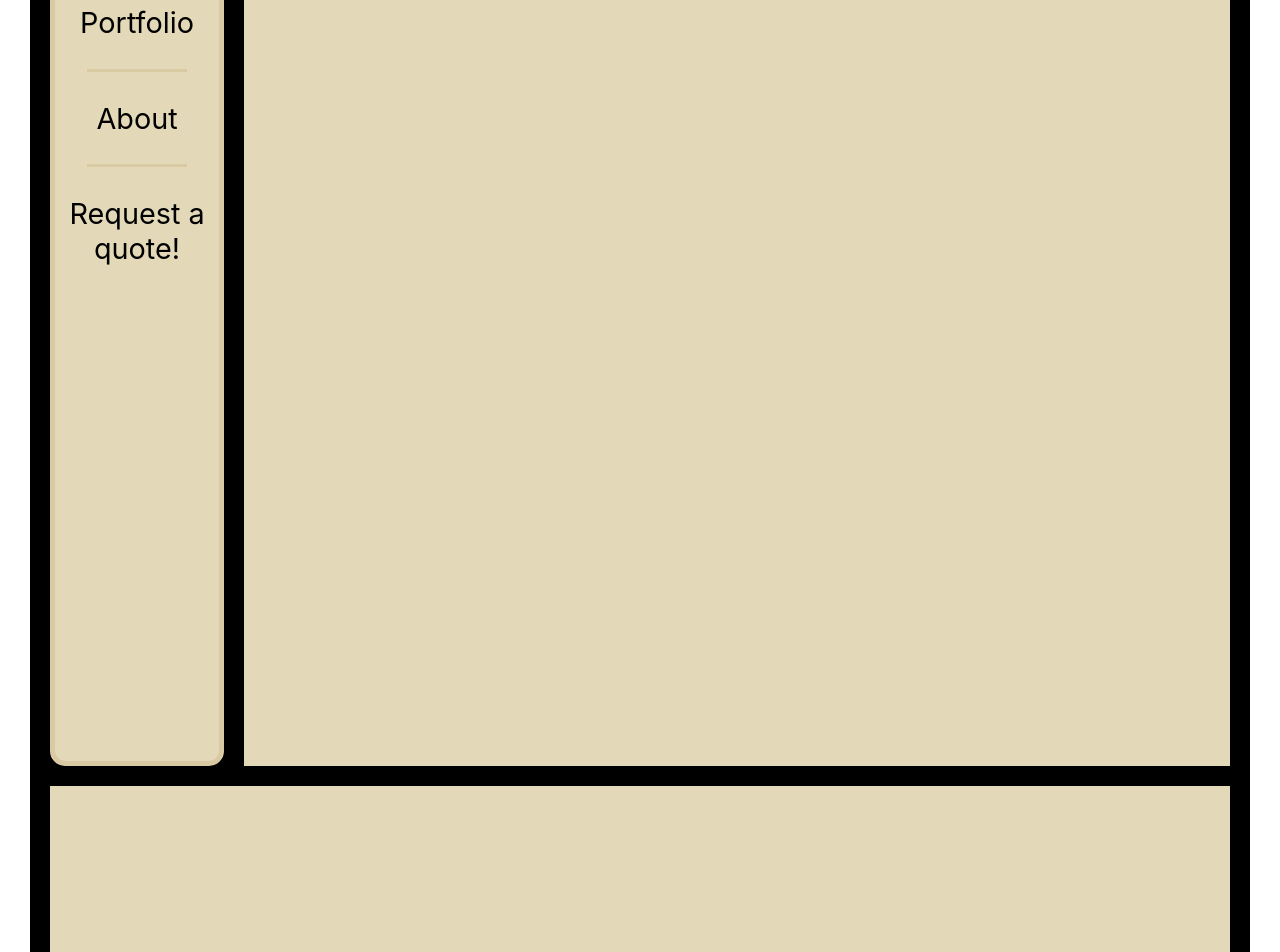
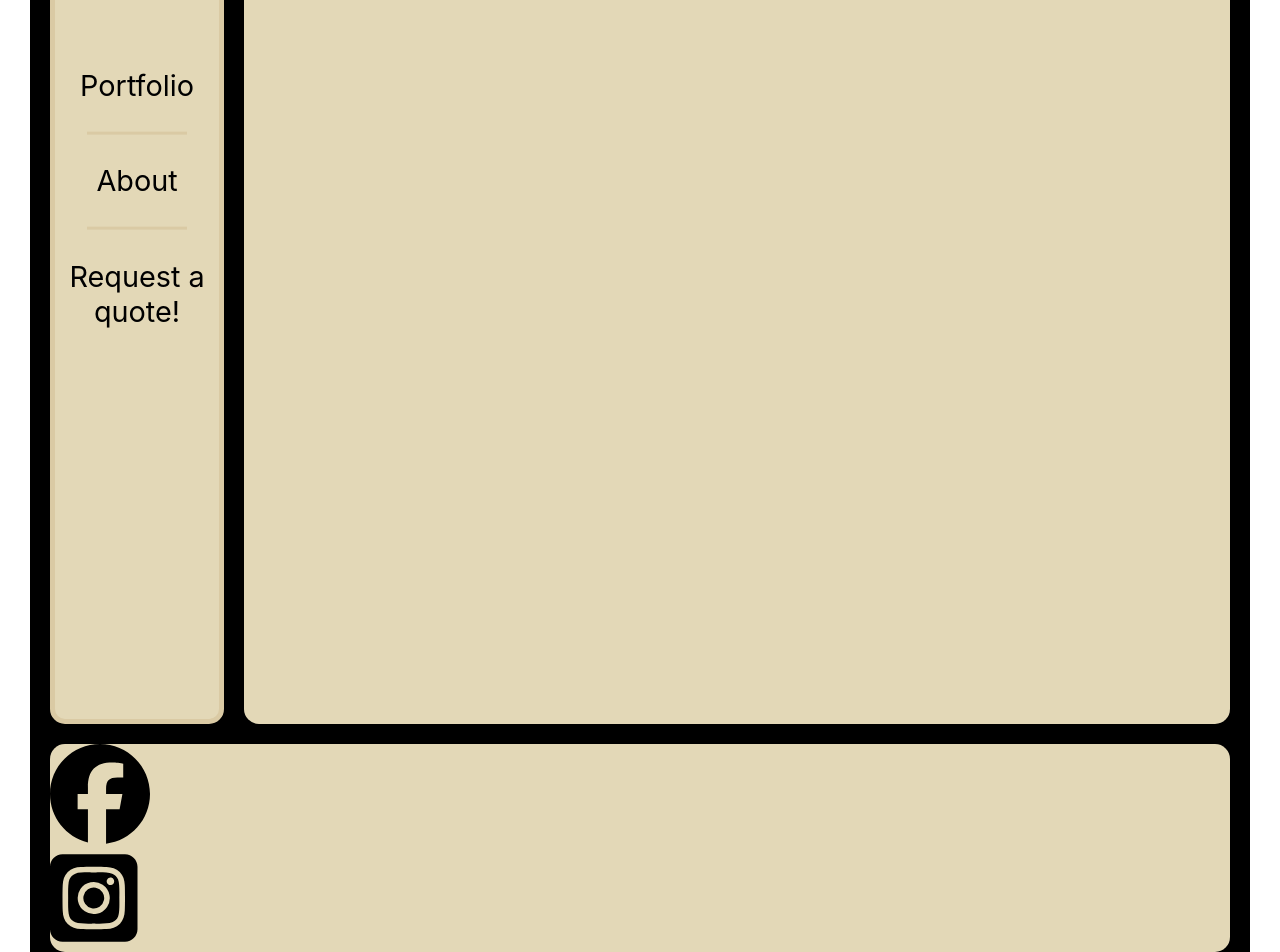
Before and after one commit to FishyFishy-Git/rustickly-homemade-frontend, a React (Create React App) app: page / in a window 1280 px wide. Shown: the part 348-1300 px from the top of the page. Built offline with nearby package versions, Linux system fonts and the light colour scheme; the HTML template or start-up script is replaced by a standard one.

Commit message:
created svgs with links

```diff
--- a/package.json
+++ b/package.json
@@ -3,6 +3,11 @@
   "version": "0.1.0",
   "private": true,
   "dependencies": {
+    "@fortawesome/fontawesome-svg-core": "^6.6.0",
+    "@fortawesome/free-brands-svg-icons": "^6.6.0",
+    "@fortawesome/free-regular-svg-icons": "^6.6.0",
+    "@fortawesome/free-solid-svg-icons": "^6.6.0",
+    "@fortawesome/react-fontawesome": "^0.2.2",
     "@testing-library/jest-dom": "^5.17.0",
     "@testing-library/react": "^13.4.0",
     "@testing-library/user-event": "^13.5.0",
--- a/src/Pages/landingPage.js
+++ b/src/Pages/landingPage.js
@@ -1,4 +1,5 @@
 import React from "react";
+import { FontAwesomeIcon } from '@fortawesome/react-fontawesome'
 import logo from '../assests/Rustickly_2.png'
 import '../layout/landingPage.css'
 import { NavLink, Outlet } from "react-router-dom";
@@ -28,8 +29,15 @@
         </div>
 
         <div className='footer-block'>
-          <div className='social-placeholder'>
-
+          <div id='facebook'>
+            <NavLink>
+              <svg xmlns="http://www.w3.org/2000/svg" height="100px" viewBox="0 0 512 512"><path d="M512 256C512 114.6 397.4 0 256 0S0 114.6 0 256C0 376 82.7 476.8 194.2 504.5V334.2H141.4V256h52.8V222.3c0-87.1 39.4-127.5 125-127.5c16.2 0 44.2 3.2 55.7 6.4V172c-6-.6-16.5-1-29.6-1c-42 0-58.2 15.9-58.2 57.2V256h83.6l-14.4 78.2H287V510.1C413.8 494.8 512 386.9 512 256h0z"/></svg>
+            </NavLink>
+          </div>
+          <div id="instagram">
+            <NavLink>
+              <svg xmlns="http://www.w3.org/2000/svg" height="100px" viewBox="0 0 448 512"><path d="M194.4 211.7a53.3 53.3 0 1 0 59.3 88.7 53.3 53.3 0 1 0 -59.3-88.7zm142.3-68.4c-5.2-5.2-11.5-9.3-18.4-12c-18.1-7.1-57.6-6.8-83.1-6.5c-4.1 0-7.9 .1-11.2 .1c-3.3 0-7.2 0-11.4-.1c-25.5-.3-64.8-.7-82.9 6.5c-6.9 2.7-13.1 6.8-18.4 12s-9.3 11.5-12 18.4c-7.1 18.1-6.7 57.7-6.5 83.2c0 4.1 .1 7.9 .1 11.1s0 7-.1 11.1c-.2 25.5-.6 65.1 6.5 83.2c2.7 6.9 6.8 13.1 12 18.4s11.5 9.3 18.4 12c18.1 7.1 57.6 6.8 83.1 6.5c4.1 0 7.9-.1 11.2-.1c3.3 0 7.2 0 11.4 .1c25.5 .3 64.8 .7 82.9-6.5c6.9-2.7 13.1-6.8 18.4-12s9.3-11.5 12-18.4c7.2-18 6.8-57.4 6.5-83c0-4.2-.1-8.1-.1-11.4s0-7.1 .1-11.4c.3-25.5 .7-64.9-6.5-83l0 0c-2.7-6.9-6.8-13.1-12-18.4zm-67.1 44.5A82 82 0 1 1 178.4 324.2a82 82 0 1 1 91.1-136.4zm29.2-1.3c-3.1-2.1-5.6-5.1-7.1-8.6s-1.8-7.3-1.1-11.1s2.6-7.1 5.2-9.8s6.1-4.5 9.8-5.2s7.6-.4 11.1 1.1s6.5 3.9 8.6 7s3.2 6.8 3.2 10.6c0 2.5-.5 5-1.4 7.3s-2.4 4.4-4.1 6.2s-3.9 3.2-6.2 4.2s-4.8 1.5-7.3 1.5l0 0c-3.8 0-7.5-1.1-10.6-3.2zM448 96c0-35.3-28.7-64-64-64H64C28.7 32 0 60.7 0 96V416c0 35.3 28.7 64 64 64H384c35.3 0 64-28.7 64-64V96zM357 389c-18.7 18.7-41.4 24.6-67 25.9c-26.4 1.5-105.6 1.5-132 0c-25.6-1.3-48.3-7.2-67-25.9s-24.6-41.4-25.8-67c-1.5-26.4-1.5-105.6 0-132c1.3-25.6 7.1-48.3 25.8-67s41.5-24.6 67-25.8c26.4-1.5 105.6-1.5 132 0c25.6 1.3 48.3 7.1 67 25.8s24.6 41.4 25.8 67c1.5 26.3 1.5 105.4 0 131.9c-1.3 25.6-7.1 48.3-25.8 67z"/></svg>
+            </NavLink>
           </div>
         </div>
         <Outlet />
--- a/src/layout/landingPage.css
+++ b/src/layout/landingPage.css
@@ -1,5 +1,4 @@
 /* this is the styling for the landing page */
-
 .originNav {
  display: none;
 }
@@ -35,6 +34,7 @@
 }
 
 .navigation-bar {
+    position: relative;
     background-color: #E3D8B7;
     text-align: center;
     border: 5px solid #DACAA4;
@@ -43,18 +43,20 @@
 }
 
 #navlinksLP {
-     margin-top: 10rem;
-     text-align: center;
+    text-align: center;
+    position: absolute;
+    top: 50%;
+    transform: translateY(-50%);
 }
 
 .linksLP {
     font-size: 1.8rem;
-
 }
 
-.linksLP:hover {
+/* for use later currently no ideas*/
+/*.linksLP:hover {
 background-color: aqua;
-}
+}*/
 
 a {
     text-decoration: none;
@@ -68,6 +70,7 @@
 }
 
 .footer-block {
+    border-radius: 15px;
     background-color: #E3D8B7;
     grid-row: 7;
     grid-column: 1/span 7;
@@ -75,6 +78,7 @@
 
 .content-block {
     background-color: #E3D8B7;
+    border-radius: 15px;
     grid-row: 2/span 5;
     grid-column: 2/span 6;
 }
```
Also changed, not shown: 1 other file (tests, documents, lock files or other folders).
